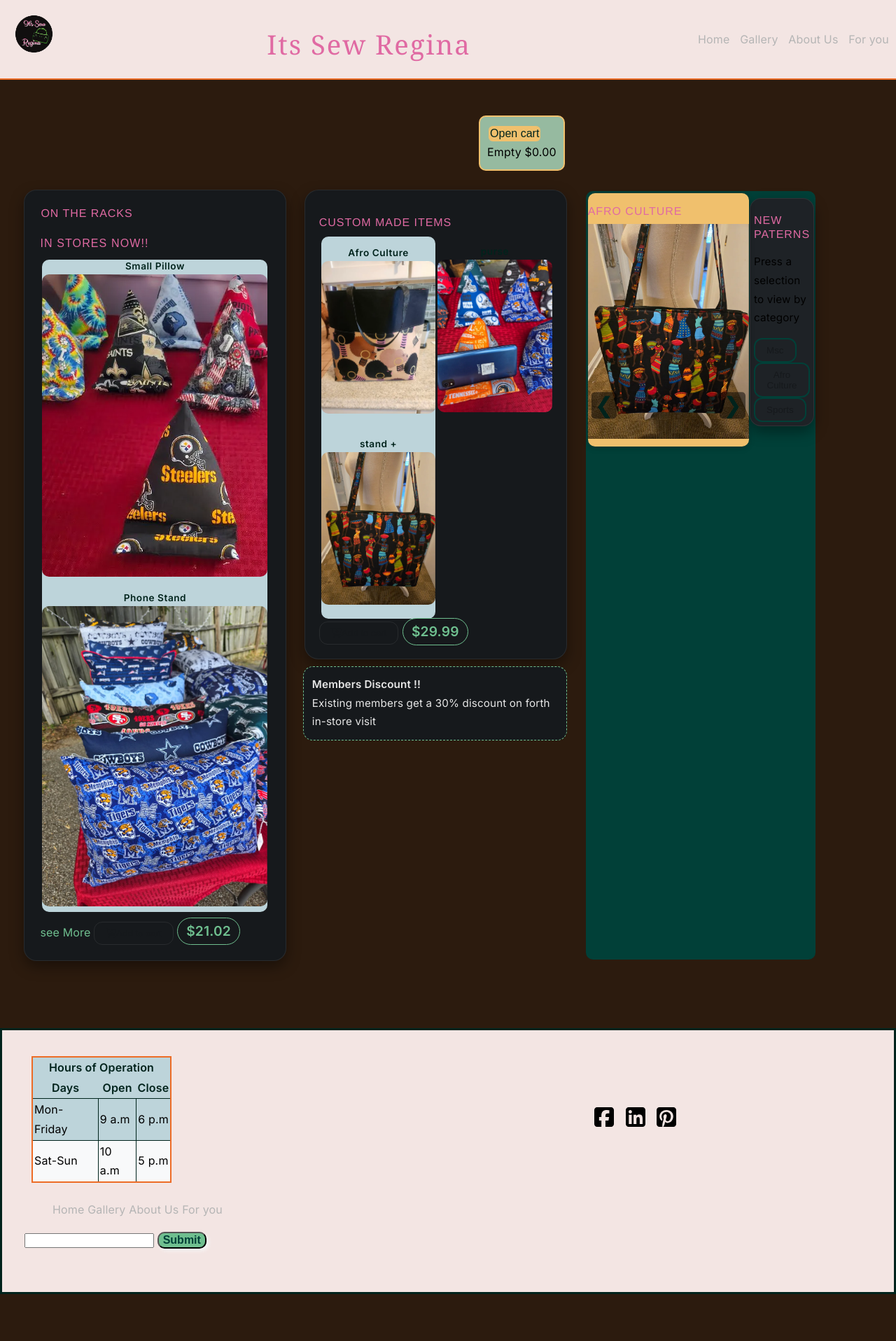
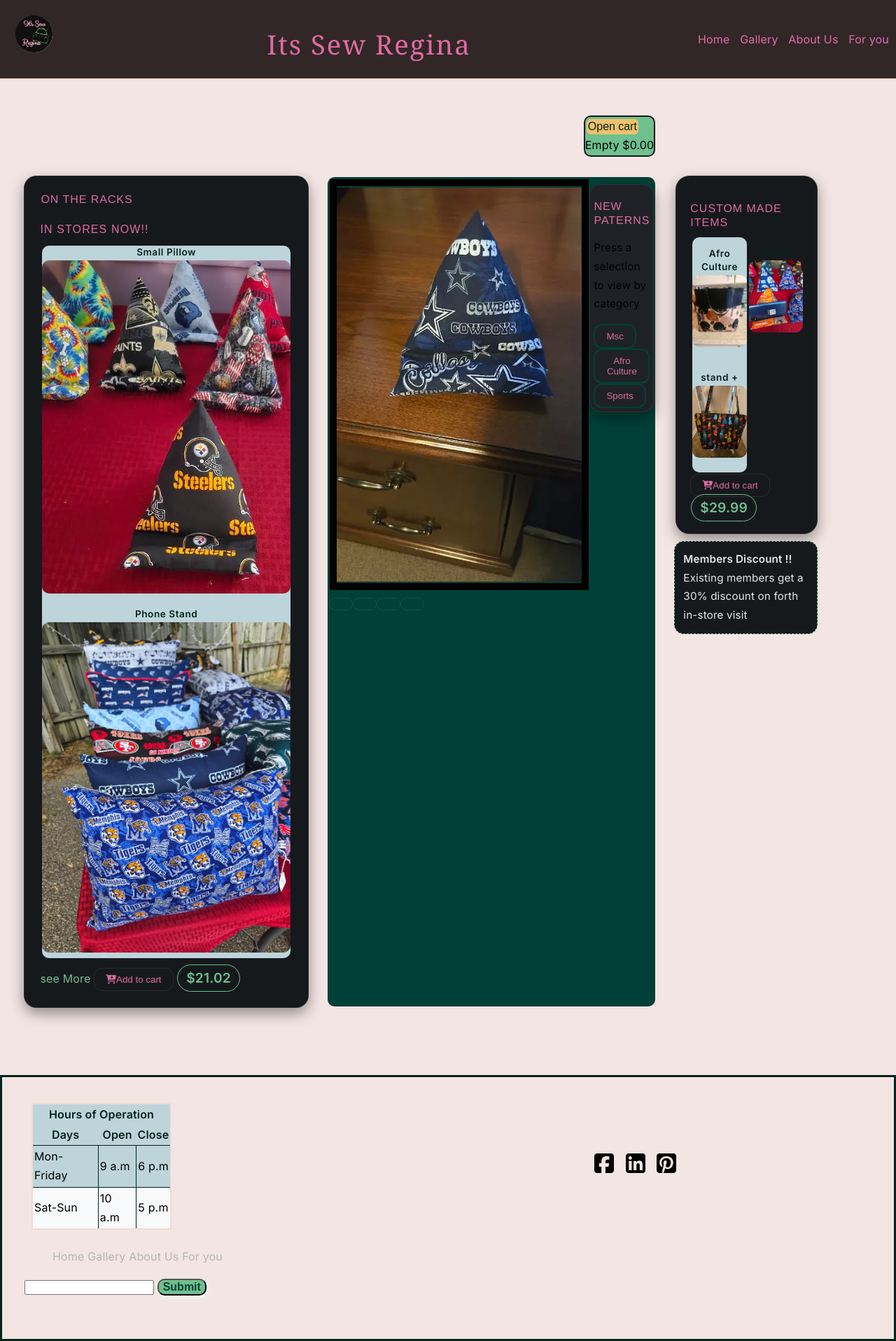
Before and after one commit to Dvrs-1/its-sew-app, a Flask app: page / in a window 1280 px wide. Shown: the whole page at 70% size. Before the commit the page ends 1849 px from the top, so only its background shows below. Run offline with Flask 3, Linux system fonts and the light colour scheme; some libraries are stand-ins or nearby versions; some web fonts are replaced.

Commit message:
CSS Updated And carousel Issues Fixed

```diff
--- a/static/css/carousel.css
+++ b/static/css/carousel.css
@@ -1,27 +1,46 @@
 .carousel {
-  position: relative;
-  width: 100%;
-  max-width: 500px;
-  margin: 1px;
-  background-color:#f0c06d;
+    position: relative;
+    width: 100%;
+    margin: 1px;
+  overflow-x: auto;
+  scroll-snap-type: x mandatory;
+  scroll-behavior: smooth;
+  scrollbar-width: none;
+  overscroll-behavior-x: contain;
 
-  overflow: hidden;
-  border-radius: 10px;
-  box-shadow: 0 2px 8px rgba(0, 0, 0, 0.2);
+  /* mobile sanity */
+  -webkit-overflow-scrolling: touch;
+  border: solid 10px black;
+}
+.carousel::-webkit-scrollbar {
+  display: none;
 }
 
 .carousel-track {
   display: flex;
   transition: transform 0.5s ease;
 }
-.carousel-card-text{
-  color: #00231C;
-}
+
 .slide {
-  min-width: 100%;
+  flex: 0 0 100%;
+  scroll-snap-align: start;
   box-sizing: border-box;
 }
+.slide img {
+  width: 100%;
+  height: 100%;
+  object-fit: cover;
+  display: block;
+}
 
+.carousel[data-variant="hero"] img {
+  width: 200px;
+  height: auto;
+  display: block;
+}
+.carousel[data-variant="demo"] img {
+  min-height: auto;
+}
 
 .carousel-btn {
   position: absolute;
@@ -35,10 +54,6 @@
   cursor:  pointer;
   border-radius: 5px;
 }
-
-.prev { left: 5px; }
-.next { right: 5px; }
-
-.carousel-btn:hover {
-  background-color:#014038;
+.carousel-btn:active {
+  background-color:var(--brand-pink);
 }
--- a/static/css/cartstyles.css
+++ b/static/css/cartstyles.css
@@ -9,14 +9,13 @@
 }
 /*Cart view/ summary */
 #users-card{
-  background-color: #96BAA0;
-  border: #F0C06D 2px solid;
-  padding: 10px;
+  background-color: var(--brand-green);
+  border: var(--bg-surface) 2px solid;
+  padding: 1px,2px;
   margin: 3px;
   max-width: fit-content;
   border-radius: 10px;
   justify-self: end;
-
 
 }
 
@@ -58,7 +57,7 @@
 #modal-view-container{
 
   border: solid 2px #000;
-   border-radius: 15px;
+   border-radius: 5px;
    display: block;
    margin-left: 2px;
    margin-right: 2px;
--- a/static/css/foru.css
+++ b/static/css/foru.css
@@ -18,7 +18,6 @@
 input:required {
   color: #b42121;
 }
-
 
 
 
--- a/static/css/main.css
+++ b/static/css/main.css
@@ -12,14 +12,15 @@
 
 
 :root {
-  --bg-main: #29180be1;        /* soft black */
+  --bg-main: #f3e5e3;        /* soft black */
   --bg-surface: #16191c;
-  --bg-secondary:#f3e5e3 ;    /* card surface */
+  --bg-secondary:#312726 ;    /* card surface */
   --bg-muted: #1e2226;       /* subtle contrast */
   --text-main: #e6e6e6;
   --text-muted: #b5b5b5;
+  --text-unmuted: #7a7a7a;
   --brand-blonde: #f3e5e3;
-  --blonde-accent: #ed6c26;
+  --blonde-accent: #f0ddd3;
   --brand-pink: #e06aa3;
   --brand-green: #6fbf8f;
 
@@ -109,17 +110,19 @@ html, body{
 
 a {
   color: var(--brand-green);
+
   text-decoration: none;
 }
 
 a:hover {
-  color: var(--brand-pink);
+  color: var(--bg-surface);
+ background-color: var(--brand-blonde);
 }
 
 
 button {
   background-color: transparent;
-  color: var(--bg-surface);
+  color: var(--brand-pink);
   border: 1px solid var(--border-soft);
   padding: 0.5rem 1rem;
   border-radius: 12px;
@@ -153,7 +156,7 @@ figure {
 
 }
 #top-nav a{
-  color: var(--text-muted);
+  color: var(--brand-pink);
   border-radius: 8px;
   padding: 5px;
   text-align: center;
--- a/static/js/carousel.js
+++ b/static/js/carousel.js
@@ -1,33 +1,129 @@
+let activeIndex = 0;
 document.addEventListener('DOMContentLoaded', function() {
+
+  const carousel = document.querySelector('[data-carousel]');
+ const demoCarousel = document.getElementById('demo-carousel-hero');
+  const homeCarouselDemo = document.getElementById('home-carousel-demo');
+
+  fetch('/api/products')
+  .then(r => r.json())
+  .then(data => {
+    products = data;
+
+
+    if(demoCarousel){
+    populateCarousel(demoCarousel, 'purses' );
+    buildDots();}
+    if(homeCarouselDemo){
+    populateCarousel(homeCarouselDemo, 'Phone Stands' );
+    buildDots();}
+  });
+ let products = [];
 
 
   const link = document.createElement('link');
   link.rel = 'stylesheet';
-  link.href = '/static/css/carousel.css';
+  link.href = '/static/css/carousel.css?v=2026-02-05';
   document.head.appendChild(link);
 
+const track = document.querySelector('.carousel-track');
 
-const track = document.querySelector('.carousel-track');
-const slides = Array.from(track.children);
-const nextButton = document.querySelector('.next');
-const prevButton = document.querySelector('.prev');
 
-let currentIndex = 0;
 
-function updateCarousel() {
-  const offset = -currentIndex * 100;
-  track.style.transform = `translateX(${offset}%)`;
-}
+ function getSlides() {
+    return track.querySelectorAll('.slide');
+  }
 
-nextButton.addEventListener('click', () => {
-  currentIndex = (currentIndex + 1) % slides.length;
-  updateCarousel();
-});
 
-prevButton.addEventListener('click', () => {
-  currentIndex = (currentIndex - 1 + slides.length) % slides.length;
-  updateCarousel();
+
+
+  function getActiveIndex() {
+    return Math.round(
+      carousel.scrollLeft / carousel.offsetWidth
+    );
+  }
+  function updateDots() {
+    [...dotsContainer.children].forEach((dot, i) => {
+      dot.classList.toggle('active', i === activeIndex);
+    });
+  }
+  carousel.addEventListener('scroll', () => {
+  activeIndex = getActiveIndex();
+  updateDots();
 });
 
 
+window.addEventListener('resize', () => {
+  carousel.scrollTo({
+    left: activeIndex * carousel.offsetWidth
+  });
 });
+
+function populateCarousel(carousel, group) {
+const track = carousel.querySelector('.carousel-track');
+track.innerHTML = "";
+
+products
+  .filter(p => p.group === group)
+  .forEach(p => track.appendChild(createSlide(p)));
+}
+
+
+// slide Adapt to content changes
+const observer = new ResizeObserver(() => {
+carousel.scrollTo({
+  left: activeIndex * carousel.offsetWidth
+});
+});
+
+observer.observe(carousel);
+
+//populateCarousel(demoCarousel, 'purses' );
+
+  const dotsContainer = document.querySelector('[data-dots]');
+
+function buildDots() {
+  dotsContainer.innerHTML = '';
+
+  getSlides().forEach((_, i) => {
+    const btn = document.createElement('button');
+    btn.addEventListener('click', () => {
+      carousel.scrollTo({
+        left: i * carousel.offsetWidth,
+        behavior: 'smooth'
+      });
+    });
+    dotsContainer.appendChild(btn);
+  });
+}
+
+
+
+
+
+
+
+//slide factory
+
+function createSlide(product) {
+  const slide = document.createElement('article');
+  slide.className = 'slide';
+
+  //attach Data -SAFE
+  slide.dataset.id = product.id;
+  slide.dataset.group = product.group;
+
+  slide.innerHTML =`
+  <img src="${product.image}" alt="">
+  <h3>${product.name}</h3>
+  <p>$${product.price.toFixed(2)}</p>
+  `;
+  return slide
+
+};
+
+
+
+
+
+});
--- a/templates/aboutus.html
+++ b/templates/aboutus.html
@@ -5,9 +5,9 @@
   <title>Its Sew Regina - About Us</title>
   <meta charset="utf-8">
   <meta name="viewport" content="width=device-width, initial-scale=1">
-  <link href="/static/css/aboutus.css?v=2026-02-04" rel="stylesheet">
+  <link href="/static/css/aboutus.css?v=2026-02-05" rel="stylesheet">
   <script src="https://cdn.jsdelivr.net/npm/dompurify@3.0.6/dist/purify.min.js"></script>
-  <script src="static/js/aboutus.js?v=2026-02-04" defer></script>
+  <script src="static/js/aboutus.js?v=2026-02-05" defer></script>
   <style>
   </style>
 </head>
--- a/templates/gallery.html
+++ b/templates/gallery.html
@@ -5,7 +5,7 @@
   <title>Its Sew Regina - Gallery</title>
   <meta charset="utf-8">
   <meta name="viewport" content="width=device-width, initial-scale=1">
-  <link href="/static/css/gallery.css?v=2026-02-04" rel="stylesheet">
+  <link href="/static/css/gallery.css?v=2026-02-05" rel="stylesheet">
 
   <style>
 
@@ -122,7 +122,7 @@ aria-controls="main-menu"></button>
 
   </footer>
  <script src="/static/js/cart.js" media="print"></script>
-   <script src="/static/js/gallery.js"></script>
+   <script src="/static/js/gallery.js?v=2026-02-05"></script>
 <script src="/static/js/modal.js"></script>
   <script src="/static/js/main.js"></script>
   <script src="https://code.jquery.com/jquery-3.7.1.min.js"></script>
--- a/templates/index.html
+++ b/templates/index.html
@@ -4,8 +4,8 @@
   <title>Its Sew Regina - home</title>
   <meta charset="utf-8">
   <meta name="viewport" content="width=device-width, initial-scale=1">
-  <link href="/static/css/index.css?v=2026-02-04" rel="stylesheet">
-  <script type="module" src="/static/js/index.js?v=2026-02-04 " defer></script>
+  <link href="/static/css/index.css?v=2026-02-05" rel="stylesheet">
+  <script type="module" src="/static/js/index.js?v=2026-02-05 " defer></script>
   <style>
 
 
@@ -49,12 +49,10 @@
 
     <!-- Cart Modal -->
     <div id="users-card">
-
     <button id="open-cart"  aria-haspopup="dialog" aria-controls="cart-modal">Open cart
     </button>
     <!-- Cart Modal -->
     <div id="modal" class="modal hidden" role="dialog" aria-modal="true" aria-labelledby="modal-title">
-
       <div class="modal-content" role="group">
         <button id="close-modal" class="close" aria-label="Close Modal">&times;</button>
         <h2 id="modal-title" tabindex="-1"></h2>
@@ -89,84 +87,20 @@
     <span class="price" id="special-price">$21.02</span>
   </div>
 
-
-  <section>
-
-
-    <div class="starterpackage">
-      <h3>Custom Made Items </h3>
-    <div id="duo">
-      <div class="bundle">
-
-        <figure class="bundle-deal">
-          <figcaption>Afro Culture</figcaption>
-          <img src="/static/images/products/tanafrolgb2.1.webp"
-                alt="Custom made tan afro culture womens carry bag" width="200px">
-        </figure>
-
-        <figure class="bundle-deal">
-          <figcaption>stand +</figcaption>
-          <img src="/static/images/products/afroculturelgb1.1.webp"
-                alt="Custom made afro culture carry bag " width="200px">
-
-        </figure>
-      </div>
-        <figure class="bundle-deal">
-          <figcaption>purse</figcaption>
-          <img src="/static/images/products/sportspsdemo2.webp"
-                alt="aloe plant" width="200px">
-
-        </figure>
-
-      </div>
-      <button class="add-starter-package" data-id="bundle-starter"><i class="fa-solid fa-cart-plus"></i>Add to cart</button>
-      <span class="price" id="starter-price" alt="Starter package price">$29.99</span>
-    </div>
-
-    <p id="discount"><strong>Members Discount !!</strong><br>Existing members get a 30% discount on forth in-store visit
-    </p>
-  </section>
-
   <div class="aside-article-container">
 
     <article>
-      <div class="carousel">
+      <div class="carousel" data-carousel id="home-carousel-demo">
         <div class="carousel-track">
 
-          <div class="slide">
-            <div class="carousel-card-header">
-              <h3 id="topic">Afro Culture</h3>
-            </div>
-            <div class="carousel-card-body ">
-             <img src="/static/images/products/afroculturelgb1.1.webp" alt="">
-            </div>
-          </div>
 
-
-          <div class="slide">
-            <div class="carousel-card-header">
-              <h3>Phone Stands</h3>
-            </div>
-            <div class="carousel-card-body">
-           <img src="/static/images/products/sportspsdemo1.webp" alt="">
-            </div>
-          </div>
-
-
-          <div class="slide">
-            <div class="carousel-card-header">
-              <h3>Sports Pillows</h3>
-            </div>
-            <div class="carousel-card-body">
-             <img src="/static/images/products/smlpillowdemo1.1.webp" alt="">
-            </div>
-          </div>
 
         </div>
 
-        <button class="carousel-btn prev" >&#10094;</button>
-        <button class="carousel-btn next">&#10095;</button>
+
       </div>
+      <div class="carousel-dots" data-dots></div>
+
     </article>
     <aside>
       <div class="gallery-product-category">
@@ -211,6 +145,44 @@
         </div>
     </aside>
   </div>
+  <section>
+
+
+    <div class="starterpackage">
+      <h3>Custom Made Items </h3>
+    <div id="duo">
+      <div class="bundle">
+
+        <figure class="bundle-deal">
+          <figcaption>Afro Culture</figcaption>
+          <img src="/static/images/products/tanafrolgb2.1.webp"
+                alt="Custom made tan afro culture womens carry bag" width="200px">
+        </figure>
+
+        <figure class="bundle-deal">
+          <figcaption>stand +</figcaption>
+          <img src="/static/images/products/afroculturelgb1.1.webp"
+                alt="Custom made afro culture carry bag " width="200px">
+
+        </figure>
+      </div>
+        <figure class="bundle-deal">
+          <figcaption>purse</figcaption>
+          <img src="/static/images/products/sportspsdemo2.webp"
+                alt="aloe plant" width="200px">
+
+        </figure>
+
+      </div>
+      <button class="add-starter-package" data-id="bundle-starter"><i class="fa-solid fa-cart-plus"></i>Add to cart</button>
+      <span class="price" id="starter-price" alt="Starter package price">$29.99</span>
+    </div>
+
+    <p id="discount"><strong>Members Discount !!</strong><br>Existing members get a 30% discount on forth in-store visit
+    </p>
+  </section>
+
+
 
 <div class="hero-group-container">
 <a class="hero-group-option"href="/">Home</a>
@@ -265,10 +237,10 @@ aria-controls="main-menu"></button>
   </nav>
 </footer>
 </div>
-<script src="/static/js/cart.js?v=2026-02-04" media="print"></script>
-<script src="/static/js/carousel.js?v=2026-02-04" media="print"></script>
-<script src="/static/js/modal.js?v=2026-02-04" media="print"></script>
-<script src="/static/js/main.js?v=2026-02-04"></script>
+<script src="/static/js/cart.js?v=2026-02-05" media="print"></script>
+<script src="/static/js/carousel.js?v=2026-02-05" media="print"></script>
+<script src="/static/js/modal.js?v=2026-02-05" media="print"></script>
+<script src="/static/js/main.js?v=2026-02-05"></script>
 <script src="https://code.jquery.com/jquery-3.7.1.min.js"></script>
 <script src="https://kit.fontawesome.com/668995576d.js" crossorigin="anonymous"></script>
 </body>
```
Also changed, not shown: data/products.json (+42 -0 lines), templates/foru.html (+13 -1 lines).
